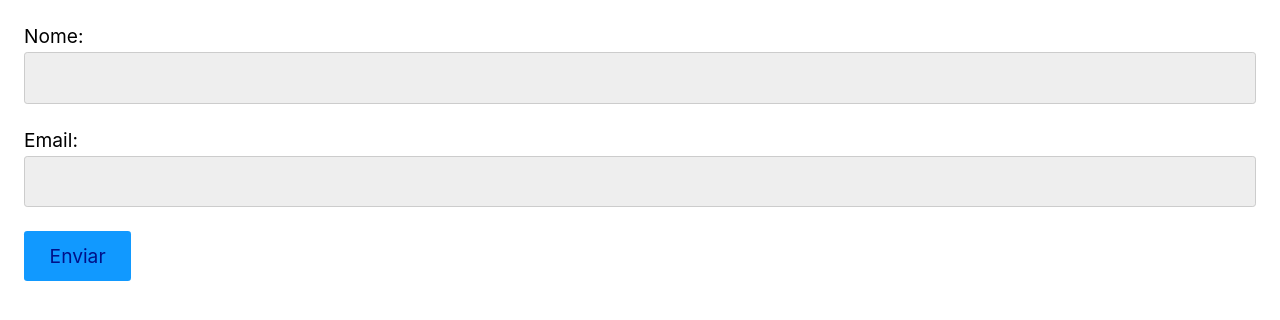
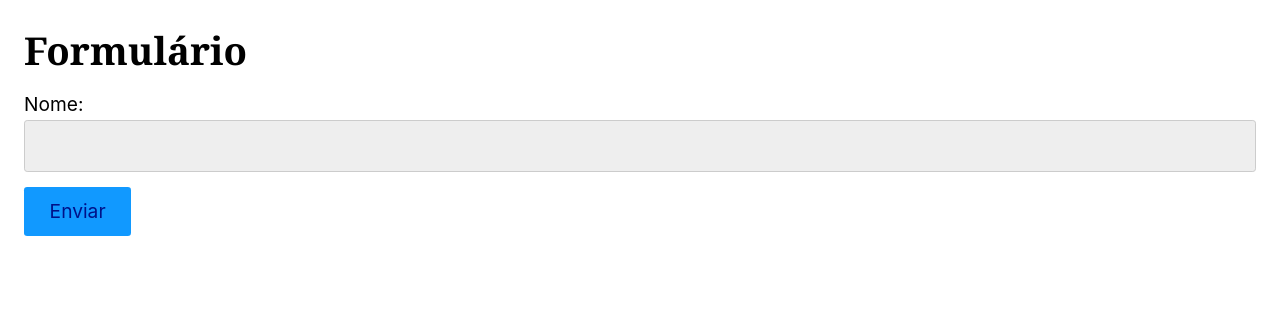
Before and after one commit to luisabianca/react-origamid, a React (Vite) app: page / in a window 1280 px wide. Shown: the top 320 px of the page. Built offline with nearby package versions, Linux system fonts and the light colour scheme.

Commit message:
init creat fetch post for various items

```diff
--- a/src/App.jsx
+++ b/src/App.jsx
@@ -6,6 +6,7 @@ import AppUseContext  from './UseContext/AppUseContext';
 import AppUseMemoAndUseCallback from './UseMemoAndUseCallback/AppUseMemoAndUseCallback'
 import AppCustomHooks from './CustomHooks/AppCustomHooks'
 import Inputs from './Forms/Inputs'
+import FetchPost from './Forms/FetchPost';
 
 const App = () => {
   return (
@@ -16,7 +17,8 @@ const App = () => {
       {/* <AppUseContext /> */}
       {/* <AppUseMemoAndUseCallback /> */}
       {/* <AppCustomHooks /> */}
-      <Inputs />
+      {/* <Inputs /> */}
+      <FetchPost />
 
     </>
   );
--- /dev/null
+++ b/src/Forms/FetchPost.jsx
@@ -0,0 +1,48 @@
+import React, { useState } from 'react'
+import './style.css';
+
+const FetchPost = () => {
+  const [form, setForm] = useState({
+    nome: '',
+    email: '',
+    senha: '',
+    cep: '',
+    rua: '',
+    numero: '',
+    bairro: '',
+    cidade: '',
+    estado: '',
+  });
+
+  const handleSubmit = (event) => {
+    event.preventDefault();
+    console.log(event);
+  }
+
+  const handleChange = ({ target }) => {
+    const { id, value } = target;
+    setForm({ ...form, [id]: value })
+  }
+
+  return (
+    <div>
+      <h1>Formulário</h1>
+      <form onSubmit={handleSubmit}>
+        <div className='form-item'>
+          <label htmlFor="nome">Nome:</label>
+          <input
+            type="text"
+            name="nome"
+            id="nome"
+            value={form.nome}
+            onChange={handleChange}
+          />
+        </div>
+
+        <button>Enviar</button>
+      </form>
+    </div>
+  )
+}
+
+export default FetchPost
--- /dev/null
+++ b/src/Forms/style.css
@@ -0,0 +1,3 @@
+.form-item {
+    margin-bottom: 15px;
+}
```
